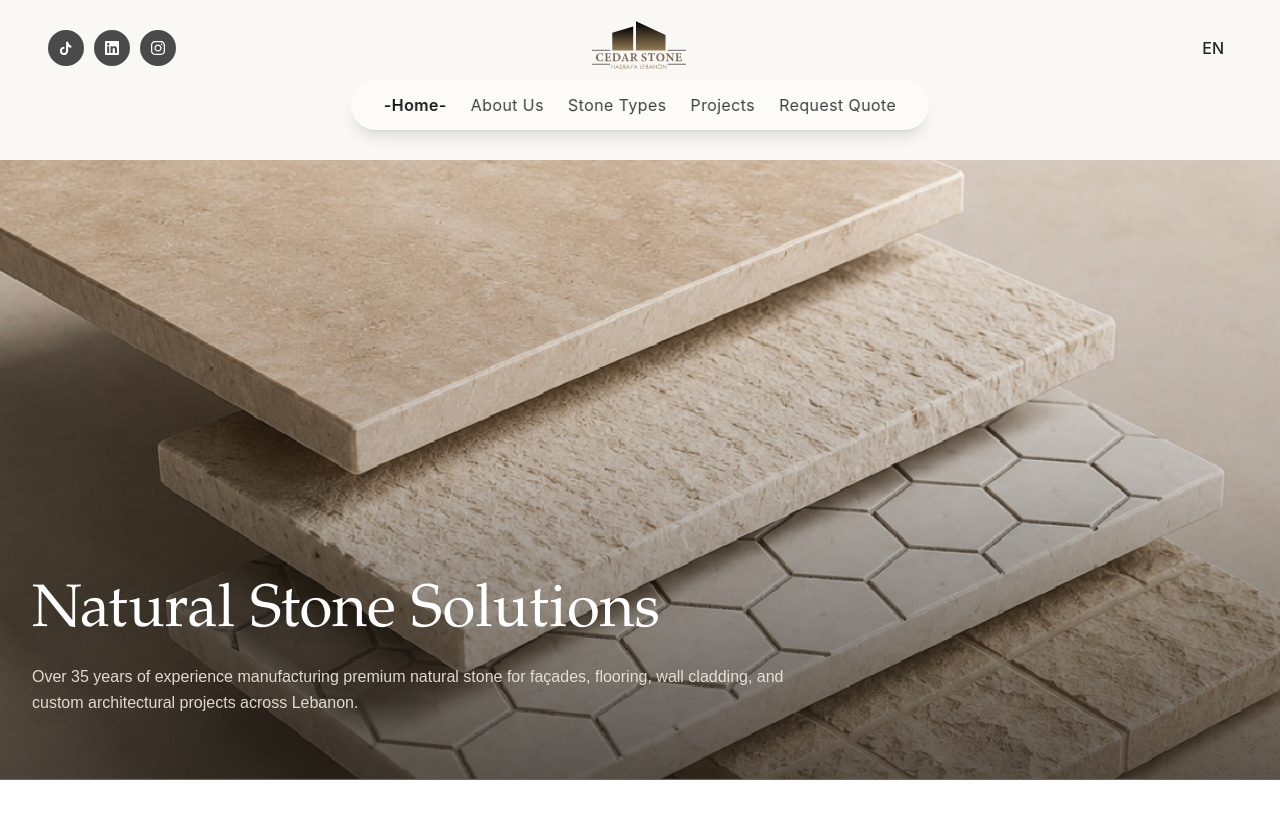
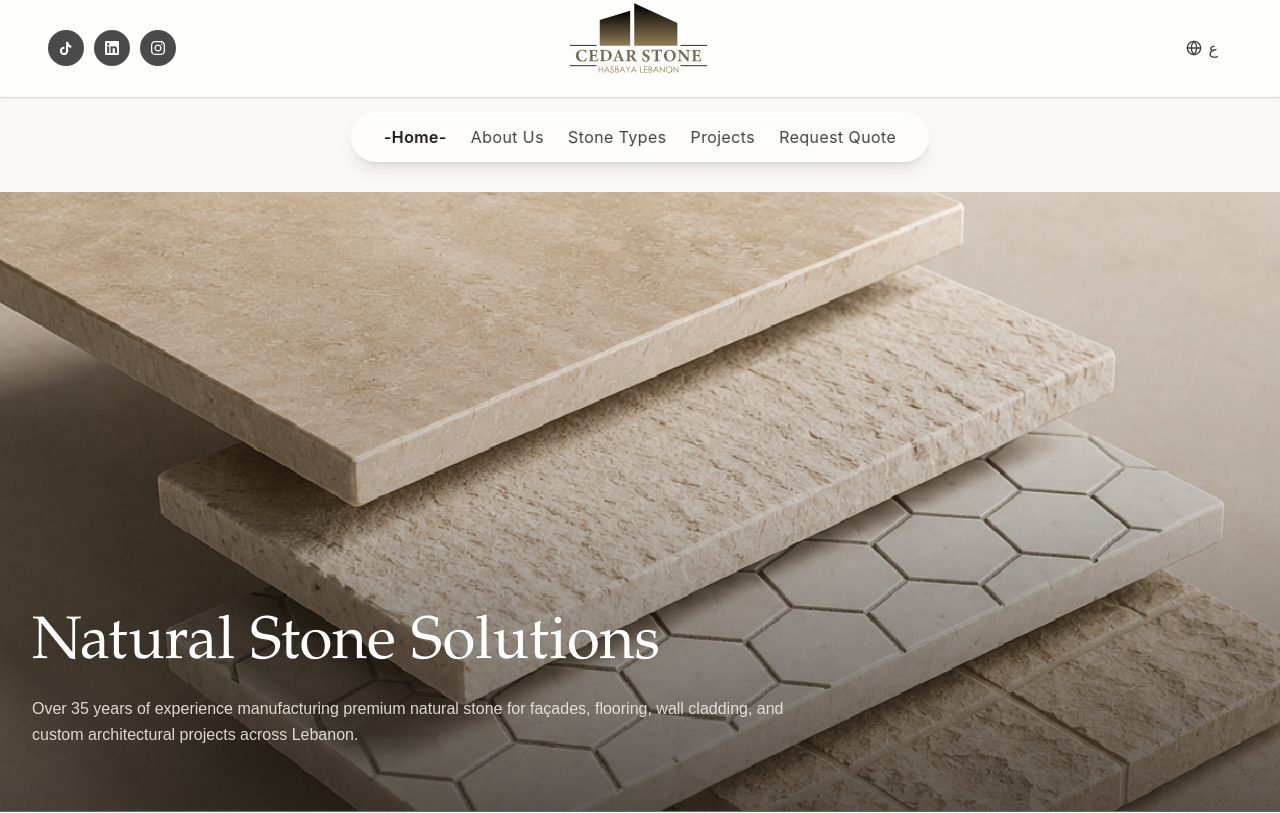
Before and after one commit to omashasarra/Cedar-Stone, a React (Vite) app in the folder frontend/: page / in a window 1280 px wide. Shown: the top 813 px of the page. Built offline with nearby package versions, Linux system fonts and the light colour scheme.

Commit message:
chore: update images

```diff
--- a/frontend/src/components/Header.jsx
+++ b/frontend/src/components/Header.jsx
@@ -1,7 +1,7 @@
-import React, { useState, useEffect } from "react";
+import React, { useState } from "react";
 import { Link, useLocation } from "react-router-dom";
 import { useTranslation } from "react-i18next";
-import { User, Menu, X, ChevronDown } from "lucide-react";
+import { Menu, X, Globe } from "lucide-react";
 import { FaLinkedin, FaInstagram } from "react-icons/fa6";
 import { setLanguage } from "../i18n/index.js";
 import logo from "../assets/Logo.svg";
@@ -25,36 +25,23 @@ function TikTokIcon({ className }) {
 export default function CedarStoneNavbar() {
   const { t, i18n } = useTranslation();
   const [mobileOpen, setMobileOpen] = useState(false);
-  const [isScrolled, setIsScrolled] = useState(false);
   const location = useLocation();
 
   const lang = i18n.language?.startsWith("ar") ? "ar" : "en";
   const dir = lang === "ar" ? "rtl" : "ltr";
   const toggleLang = () => setLanguage(lang === "en" ? "ar" : "en");
 
-  // Track scroll position
-  useEffect(() => {
-    const handleScroll = () => {
-      if (window.scrollY > 80) {
-        setIsScrolled(true);
-      } else {
-        setIsScrolled(false);
-      }
-    };
-
-    window.addEventListener("scroll", handleScroll);
-    return () => window.removeEventListener("scroll", handleScroll);
-  }, []);
-
   return (
-    <div dir={dir} className="font-sans relative">
-      {/* Top Header - Transparent Background */}
-      <header className="bg-transparent">
+    <div dir={dir} className="font-sans relative pt-44 sm:pt-48">
+      {/* ===== 1. Sticky Top Header (Forced to LTR regardless of active language) ===== */}
+      <header
+        dir="ltr"
+        className="fixed top-0 left-0 right-0 z-50 bg-white/80 backdrop-blur-md shadow-sm border-b border-neutral-100"
+      >
         <div className="mx-auto max-w-7xl px-4 sm:px-6 lg:px-12">
           <div className="relative flex h-24 items-center justify-between">
-            {/* --- Left Side (LTR) / Right Side (RTL) --- */}
-            <div className="flex items-center gap-3">
-              {/* Mobile Hamburger Toggle */}
+            {/* Left Side: Mobile Hamburger & Desktop Socials */}
+            <div className="flex items-center gap-3 z-10">
               <button
                 onClick={() => setMobileOpen(true)}
                 className="md:hidden p-2 text-neutral-800 focus:outline-none"
@@ -63,7 +50,6 @@ export default function CedarStoneNavbar() {
                 <Menu className="h-6 w-6" />
               </button>
 
-              {/* Social Icons (Desktop) */}
               <div className="hidden md:flex items-center gap-2.5">
                 <a
                   href="#"
@@ -89,45 +75,34 @@ export default function CedarStoneNavbar() {
               </div>
             </div>
 
-            {/* --- Center: Logo --- */}
-            <div className="absolute left-1/2 -translate-x-1/2 top-2">
+            {/* Center: Scaled Up Logo */}
+            <div className="absolute left-1/2 -translate-x-1/2 top-1/2 -translate-y-1/2">
               <Link to="/">
                 <img
                   src={logo}
                   alt="Cedar Stone - Hasbaya Lebanon"
-                  className="h-20 sm:h-22 w-auto object-contain"
+                  className="h-24 sm:h-32 w-auto object-contain transition-all duration-300"
                 />
               </Link>
             </div>
 
-            {/* --- Right Side (LTR) / Left Side (RTL): Language Switcher --- */}
-            <div className="flex items-center gap-3">
-              <button className="flex items-center gap-2 text-neutral-800 hover:text-neutral-600 transition-colors">
-                <button
-                  onClick={toggleLang}
-                  className="flex items-center gap-1 px-2 text-base font-medium"
-                >
-                  <span>{lang === "en" ? "EN" : "ع"}</span>
-                </button>
+            {/* Right Side: Swapped Language Switcher */}
+            <div className="flex items-center gap-3 z-10">
+              <button
+                onClick={toggleLang}
+                className="flex items-center justify-center gap-1.5 px-3.5 py-1.5 rounded-full text-neutral-700 font-medium transition-all duration-300 hover:bg-neutral-900 hover:text-white hover:scale-105 active:scale-95 cursor-pointer"
+              >
+                <Globe className="h-4 w-4" />
+                <span>{lang === "en" ? "ع" : "EN"}</span>
               </button>
             </div>
           </div>
         </div>
       </header>
 
-      {/* Spacer for natural layout spacing */}
-      <div className="hidden md:block h-16" />
-
-      {/* ===== Floating Desktop Navigation Bar Pill ===== */}
-      <div
-        className={`hidden md:flex justify-center transition-all duration-300 z-50 ${
-          isScrolled
-            ? "fixed top-4 left-1/2 -translate-x-1/2"
-            : "absolute top-20 left-1/2 -translate-x-1/2"
-        }`}
-      >
-        {/* Main Navigation Container with embedded Quote Link (Same for EN and AR) */}
-        <div className="flex items-center gap-6 rounded-full bg-white/40 backdrop-blur-md px-8 py-3 shadow-lg border border-white/50">
+      {/* ===== 2. Standalone Sticky Floating Pill Navigation Bar ===== */}
+      <div className="hidden md:flex fixed top-28 left-1/2 -translate-x-1/2 z-40">
+        <div className="flex items-center gap-6 rounded-full bg-white/70 backdrop-blur-md px-8 py-3 shadow-lg border border-white/80">
           {NAV_ITEMS.map((item) => {
             const isActive = location.pathname === item.path;
             const title = t(`nav.${item.key}`);
@@ -146,7 +121,7 @@ export default function CedarStoneNavbar() {
             );
           })}
 
-          {/* Request Quote Link embedded inline for both English and Arabic */}
+          {/* Request Quote Link */}
           {(() => {
             const isQuoteActive = location.pathname === "/request-quote";
             const quoteTitle = t("nav.quote");
@@ -166,7 +141,7 @@ export default function CedarStoneNavbar() {
         </div>
       </div>
 
-      {/* ===== Mobile Side-Drawer Menu ===== */}
+      {/* ===== 3. Mobile Side-Drawer Menu ===== */}
       {mobileOpen && (
         <div className="fixed inset-0 z-50 flex">
           {/* Backdrop Overlay */}
--- a/frontend/src/pages/StoneTypes.jsx
+++ b/frontend/src/pages/StoneTypes.jsx
@@ -1,7 +1,7 @@
 import { useTranslation } from "react-i18next";
 import StoneImageCycler from "../components/StoneImageCycler";
 
-import heroImage from "../assets/Stone&Projects/herostones.svg";
+import heroImage from "../assets/StoneTypes-Hero.svg";
 
 // ---- Stone Collection images ----
 import kfairImg1 from "../assets/Stone&Projects/stone_kfairstone-35.jpg";
```
Also changed, not shown: frontend/src/assets/Stone&Projects/stone-43.jpg, 1 other file (tests, documents, lock files or other folders).
